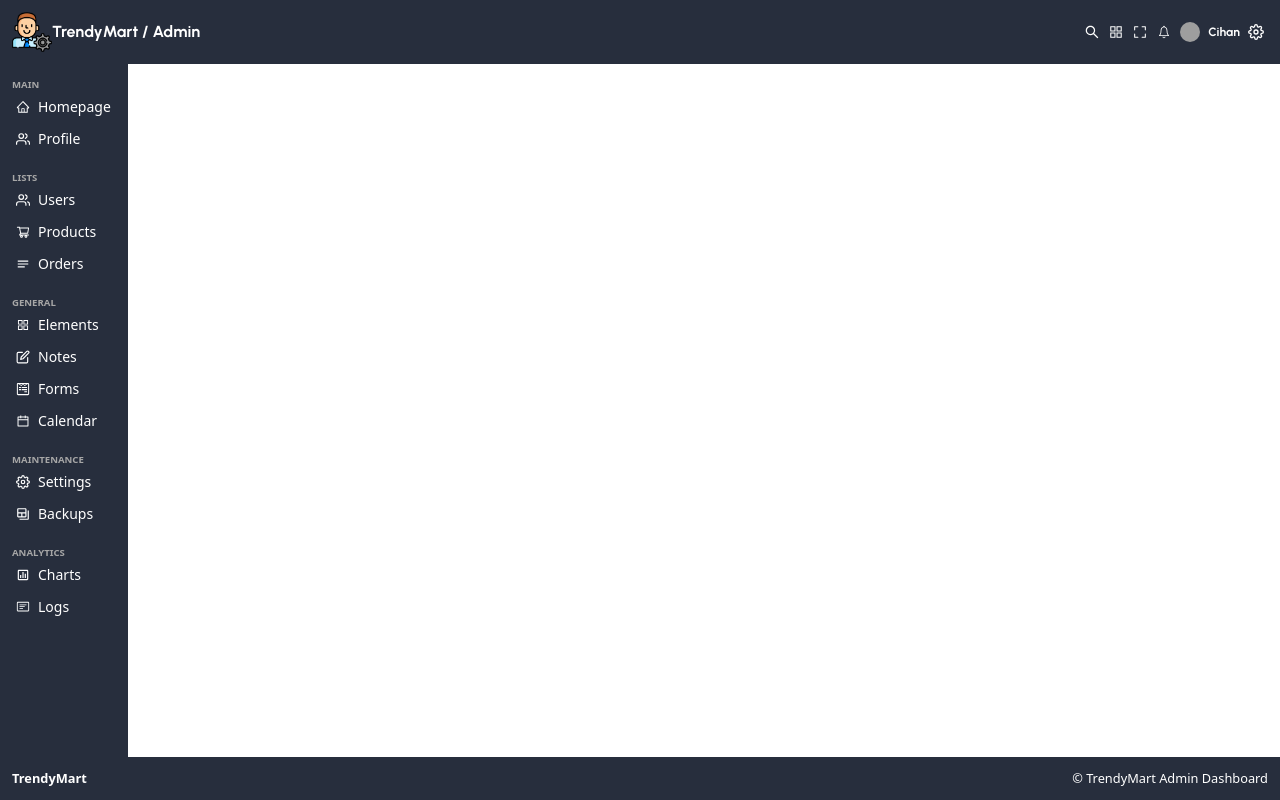
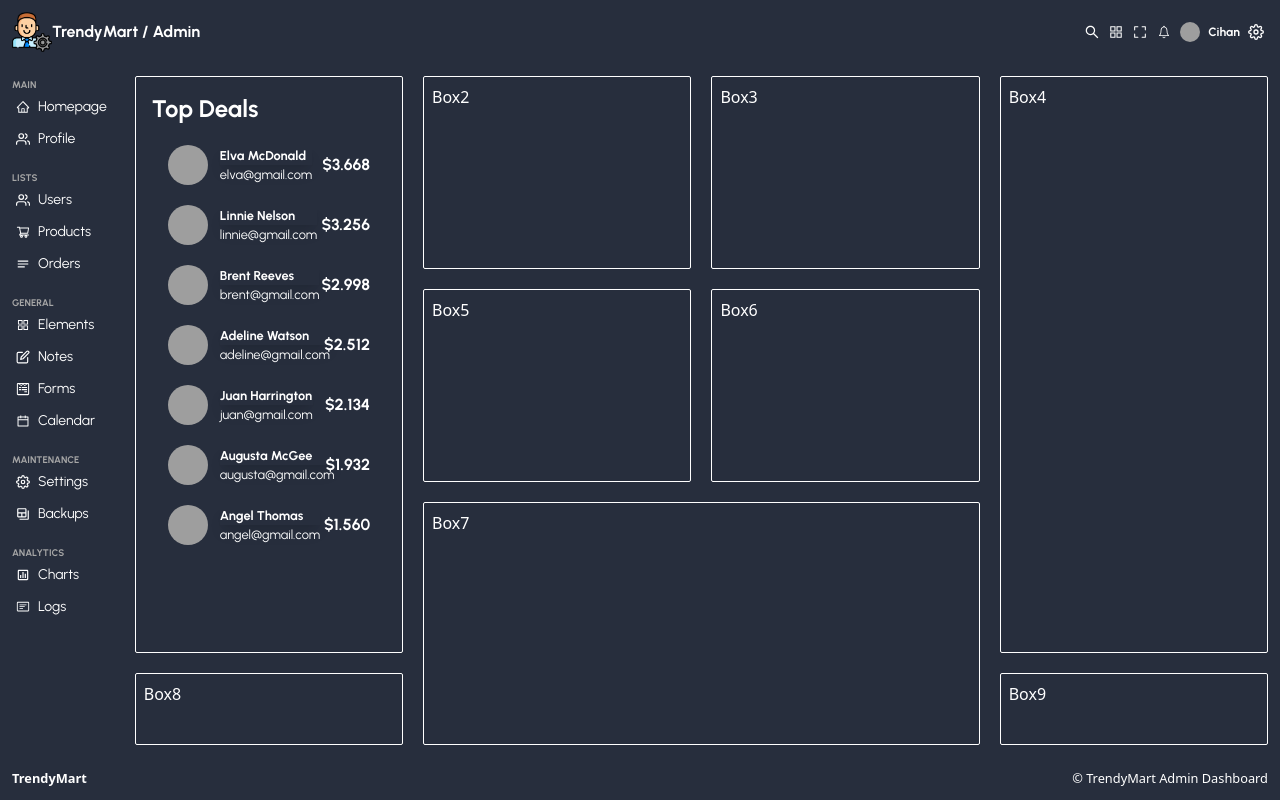
Before and after one commit to Anzcyent/trendymart-admin, a React (Vite) app: page / in a window 1280 px wide. Built offline with nearby package versions, Linux system fonts and the light colour scheme; grey boxes are pictures that could not be loaded.

Commit message:
Home Container and Top Box

```diff
--- a/src/components/Menu.jsx
+++ b/src/components/Menu.jsx
@@ -4,7 +4,7 @@ import menuItems from "../utils/menuItems";
 
 const Menu = () => {
   return (
-    <div className="flex flex-col lg:items-start items-center grow bg-darkBlue lg:w-[10%] md:w-[15%] w-[20%] p-3">
+    <div className="flex flex-col lg:items-start items-center bg-darkBlue lg:w-[10%] md:w-[15%] w-[20%] p-3 font-urbanist">
       {menuItems.map((menuItem) => (
         <ul key={menuItem.id} className="flex flex-col justify-center mb-3">
           <li className="text-gray text-xs self-start font-bold">
--- /dev/null
+++ b/src/components/TopBox.jsx
@@ -0,0 +1,33 @@
+import React from "react";
+
+import topDealUsers from "../utils/topDealUsers";
+
+const TopBox = () => {
+  return (
+    <div className="p-2 font-urbanist">
+      <h1 className="font-bold text-2xl">Top Deals</h1>
+      <div>
+        {topDealUsers.map((user) => (
+          <div className="mt-5 flex justify-between items-center px-4" key={user.id}>
+            <div className="flex items-center">
+              <img
+                src={user.img}
+                alt="user pp"
+                className="w-10 h-10 rounded-full mr-3 object-cover"
+              />
+
+              <div className="flex flex-col">
+                <small className="font-bold shadow-lg">{user.username}</small>
+                <small>{user.email}</small>
+              </div>
+            </div>
+
+            <span className="font-bold">${user.amount}</span>
+          </div>
+        ))}
+      </div>
+    </div>
+  );
+};
+
+export default TopBox;
--- a/src/components/index.js
+++ b/src/components/index.js
@@ -1,3 +1,4 @@
 export { default as Navbar } from "./Navbar";
 export { default as Footer } from "./Footer";
 export { default as Menu } from "./Menu";
+export { default as TopBox } from "./TopBox";
--- /dev/null
+++ b/src/containers/HomeContainer.jsx
@@ -0,0 +1,26 @@
+import React from "react";
+import { TopBox } from "../components";
+
+const HomeContainer = () => {
+  return (
+    <div className="p-3 bg-darkBlue w-full text-white grid gap-5 grid-cols-4 auto-rows-auto">
+      <div className="p-2 border rounded-sm grid-column col-span-1 row-span-3">
+        <TopBox />
+      </div>
+      <div className="p-2 border rounded-sm">Box2</div>
+      <div className="p-2 border rounded-sm">Box3</div>
+      <div className="p-2 border rounded-sm grid-column col-span-1 row-span-3">
+        Box4
+      </div>
+      <div className="p-2 border rounded-sm">Box5</div>
+      <div className="p-2 border rounded-sm">Box6</div>
+      <div className="p-2 border rounded-sm grid-column col-span-2 row-span-2">
+        Box7
+      </div>
+      <div className="p-2 border rounded-sm">Box8</div>
+      <div className="p-2 border rounded-sm">Box9</div>
+    </div>
+  );
+};
+
+export default HomeContainer;
--- /dev/null
+++ b/src/containers/index.js
@@ -0,0 +1 @@
+export { default as HomeContainer } from "./HomeContainer";
--- a/src/pages/Home.jsx
+++ b/src/pages/Home.jsx
@@ -1,11 +1,15 @@
 import React from "react";
 import { Footer, Menu, Navbar } from "../components";
+import { HomeContainer } from "../containers";
 
 const Home = () => {
   return (
     <div className="flex flex-col h-[100vh]">
       <Navbar />
-      <Menu />
+      <div className="flex grow">
+        <Menu />
+        <HomeContainer />
+      </div>
       <Footer />
     </div>
   );
--- /dev/null
+++ b/src/utils/topDealUsers.js
@@ -0,0 +1,53 @@
+const topDealUsers = [
+  {
+    id: 1,
+    img: "https://images.pexels.com/photos/8405873/pexels-photo-8405873.jpeg?auto=compress&cs=tinysrgb&w=1600&lazy=load",
+    username: "Elva McDonald",
+    email: "elva@gmail.com",
+    amount: "3.668",
+  },
+  {
+    id: 2,
+    img: "https://images.pexels.com/photos/774909/pexels-photo-774909.jpeg?auto=compress&cs=tinysrgb&w=1600",
+    username: "Linnie Nelson",
+    email: "linnie@gmail.com",
+    amount: "3.256",
+  },
+  {
+    id: 3,
+    img: "https://images.pexels.com/photos/1222271/pexels-photo-1222271.jpeg?auto=compress&cs=tinysrgb&w=1600",
+    username: "Brent Reeves",
+    email: "brent@gmail.com",
+    amount: "2.998",
+  },
+  {
+    id: 4,
+    img: "https://images.pexels.com/photos/733872/pexels-photo-733872.jpeg?auto=compress&cs=tinysrgb&w=1600",
+    username: "Adeline Watson",
+    email: "adeline@gmail.com",
+    amount: "2.512",
+  },
+  {
+    id: 5,
+    img: "https://images.pexels.com/photos/91227/pexels-photo-91227.jpeg?auto=compress&cs=tinysrgb&w=1600",
+    username: "Juan Harrington",
+    email: "juan@gmail.com",
+    amount: "2.134",
+  },
+  {
+    id: 6,
+    img: "https://images.pexels.com/photos/1681010/pexels-photo-1681010.jpeg?auto=compress&cs=tinysrgb&w=1600",
+    username: "Augusta McGee",
+    email: "augusta@gmail.com",
+    amount: "1.932",
+  },
+  {
+    id: 7,
+    img: "https://images.pexels.com/photos/874158/pexels-photo-874158.jpeg?auto=compress&cs=tinysrgb&w=1600",
+    username: "Angel Thomas",
+    email: "angel@gmail.com",
+    amount: "1.560",
+  },
+];
+
+export default topDealUsers;
```
